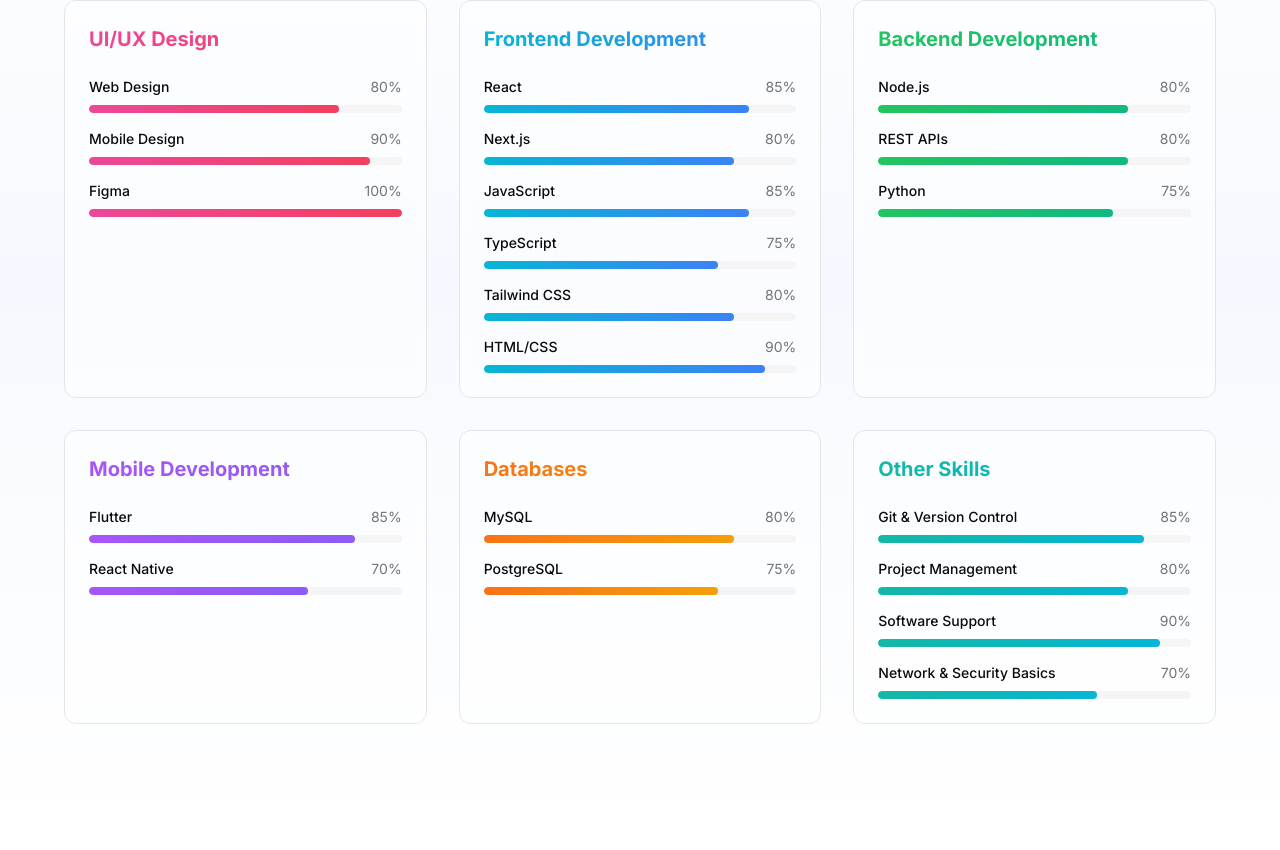
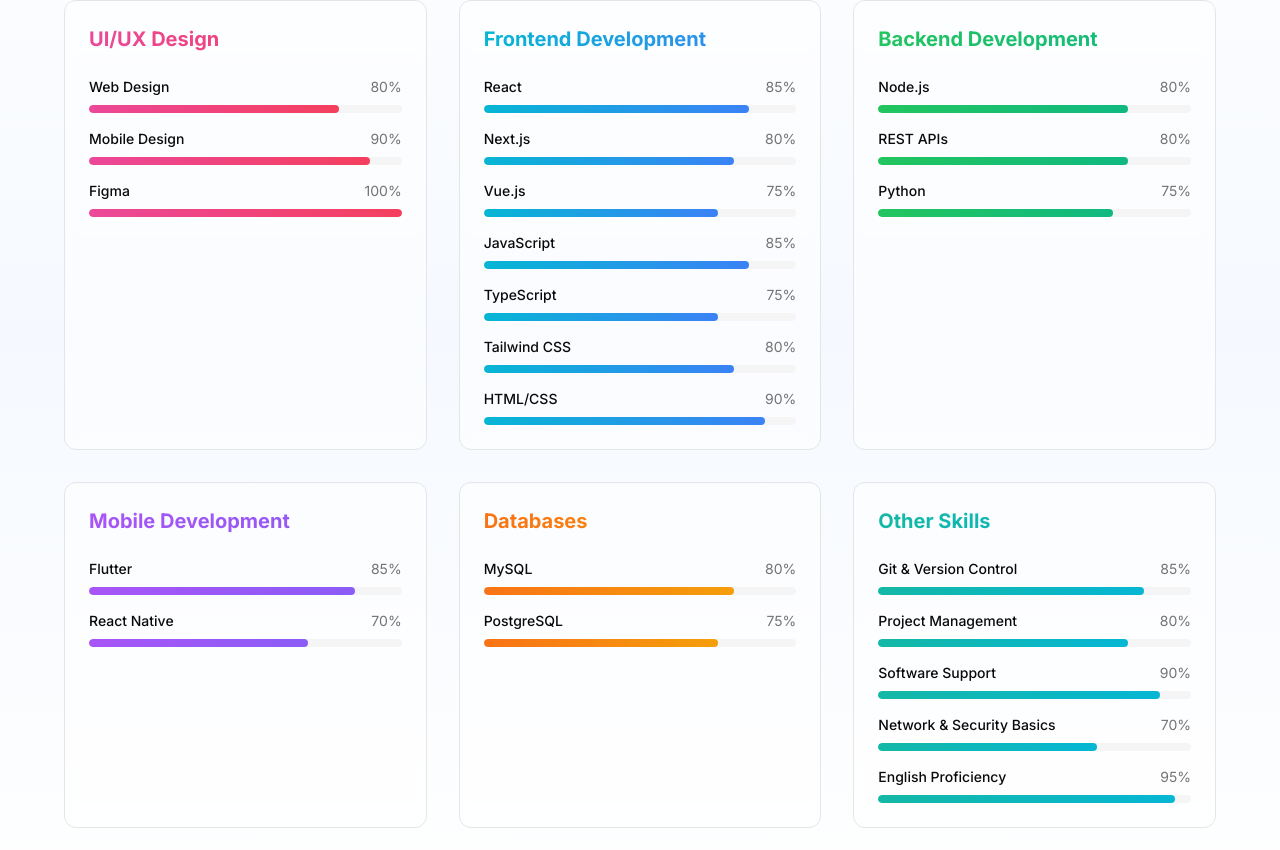
Before and after one commit to Ndjanamaeva/sybille-portfolio, a Next.js app: page / in a window 1280 px wide. Shown: the part 2530-3380 px from the top of the page. Built offline with nearby package versions, Linux system fonts and the light colour scheme.

Commit message:
Add Vue.js and English proficiency to portfolio skills

```diff
--- a/data/portfolio.ts
+++ b/data/portfolio.ts
@@ -22,6 +22,7 @@ export const skills = {
   frontend: [
     { name: "React", level: 85 },
     { name: "Next.js", level: 80 },
+    { name: "Vue.js", level: 75 },
     { name: "JavaScript", level: 85 },
     { name: "TypeScript", level: 75 },
     { name: "Tailwind CSS", level: 80 },
@@ -44,7 +45,8 @@ export const skills = {
     { name: "Git & Version Control", level: 85 },
     { name: "Project Management", level: 80 },
     { name: "Software Support", level: 90 },
-    { name: "Network & Security Basics", level: 70 }
+    { name: "Network & Security Basics", level: 70 },
+    { name: "English Proficiency", level: 95 }
   ]
 };
 
```
